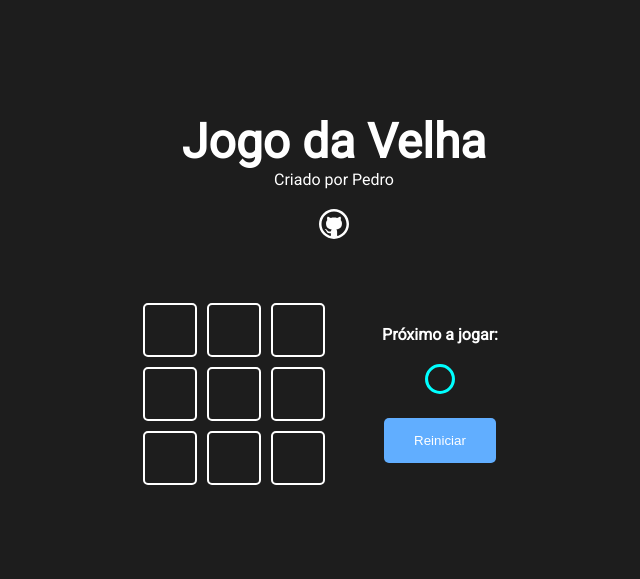
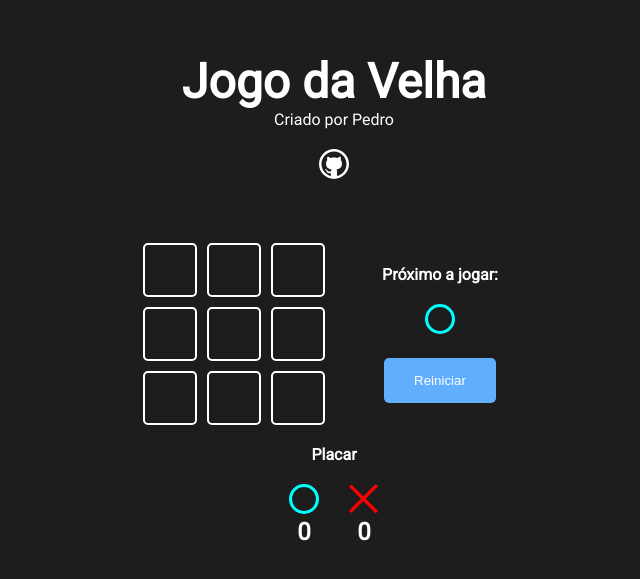
Before and after one commit to Gilmelandia/Jogo-da-velha, a Next.js app: page / in a window 1280 px wide. Shown: the part 121-700 px from the top of the page, without its empty margins (306-946 px from the left). Built offline with nearby package versions, Linux system fonts and the light colour scheme.

Commit message:
Criado Placar

```diff
--- a/src/components/game/Game.jsx
+++ b/src/components/game/Game.jsx
@@ -2,6 +2,7 @@
 import styles from './Game.module.css'
 import GameOption from '../gameOption/GameOption'
 import GameInfo from '../gameinfo/GameInfo'
+import Score from '../score/Score'
 
 const winnerTable = [
   [0, 1, 2],
@@ -67,6 +68,7 @@
   }, [winner])
 
   return (
+    <>
     <div className={styles.gameContent}>
      <div className={styles.game}>
       {
@@ -88,6 +90,8 @@
     isDraw={draw}
     />
    </div>
+  <Score />
+   </>
   )
 }
 
--- a/src/components/game/Game.module.css
+++ b/src/components/game/Game.module.css
@@ -8,6 +8,7 @@
   display: flex;
   gap: 30px;
   align-items: center;
+  margin-bottom: 20px;
 }
 
 @media screen and (max-width: 425px) {
--- /dev/null
+++ b/src/components/score/Score.jsx
@@ -0,0 +1,24 @@
+import styles from './Score.module.css'
+
+import icon from '../icon/Icon'
+import Icon from '../icon/Icon'
+
+function Score () {
+  return (
+    <>
+     <h4>Placar</h4>
+     <div className={styles.score}>
+      <divc className={styles.scoreContent}>
+        <Icon iconName='circle' />
+        <h2>0</h2>
+      </divc>
+      <div className={styles.scoreContent}>
+        <Icon iconName='x' />
+        <h2>0</h2>
+      </div>
+     </div>
+  </>
+  )
+}
+
+export default Score
--- /dev/null
+++ b/src/components/score/Score.module.css
@@ -0,0 +1,11 @@
+.score {
+  display: flex;
+  gap: 30px;
+  margin-top: 20px;
+}
+
+.scoreContent {
+  display: flex;
+  flex-direction: column;
+  align-items: center;
+}
```
